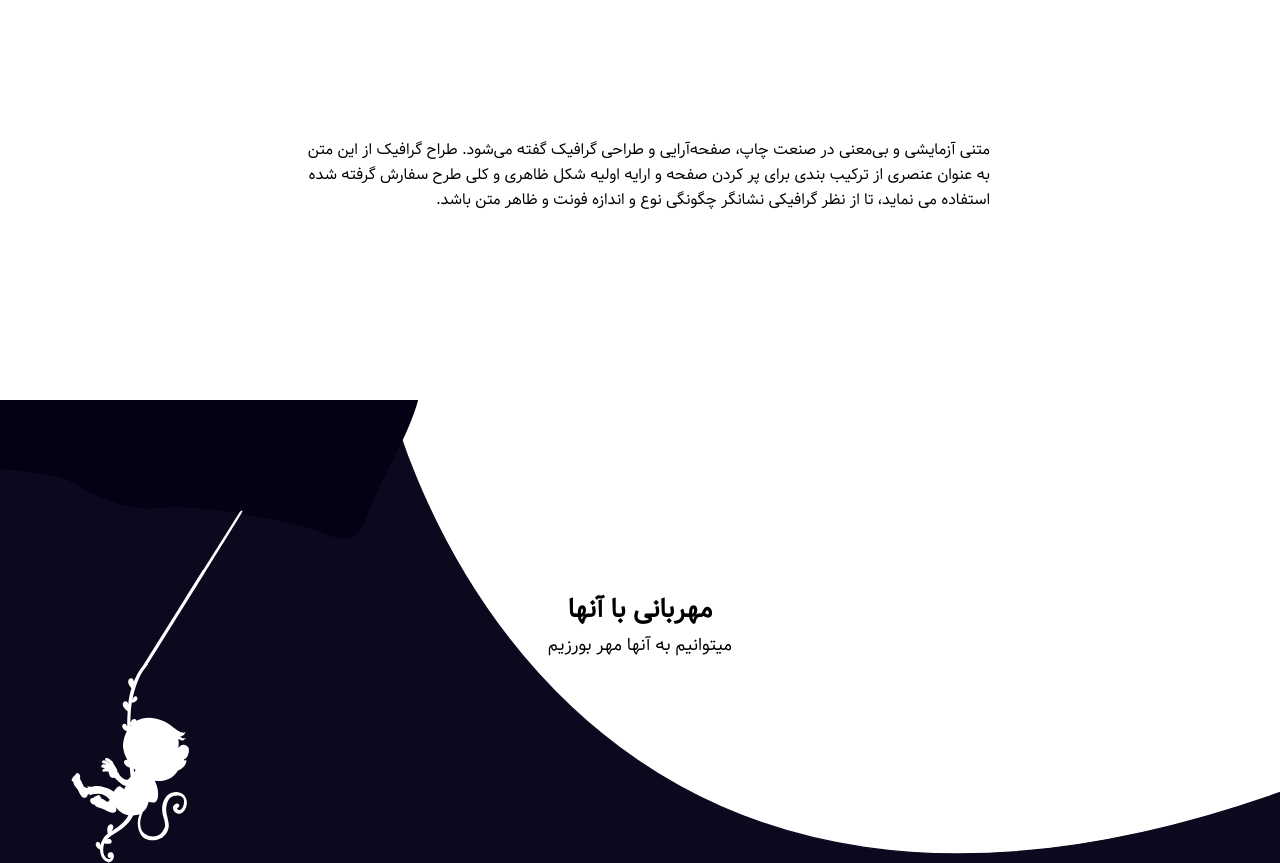
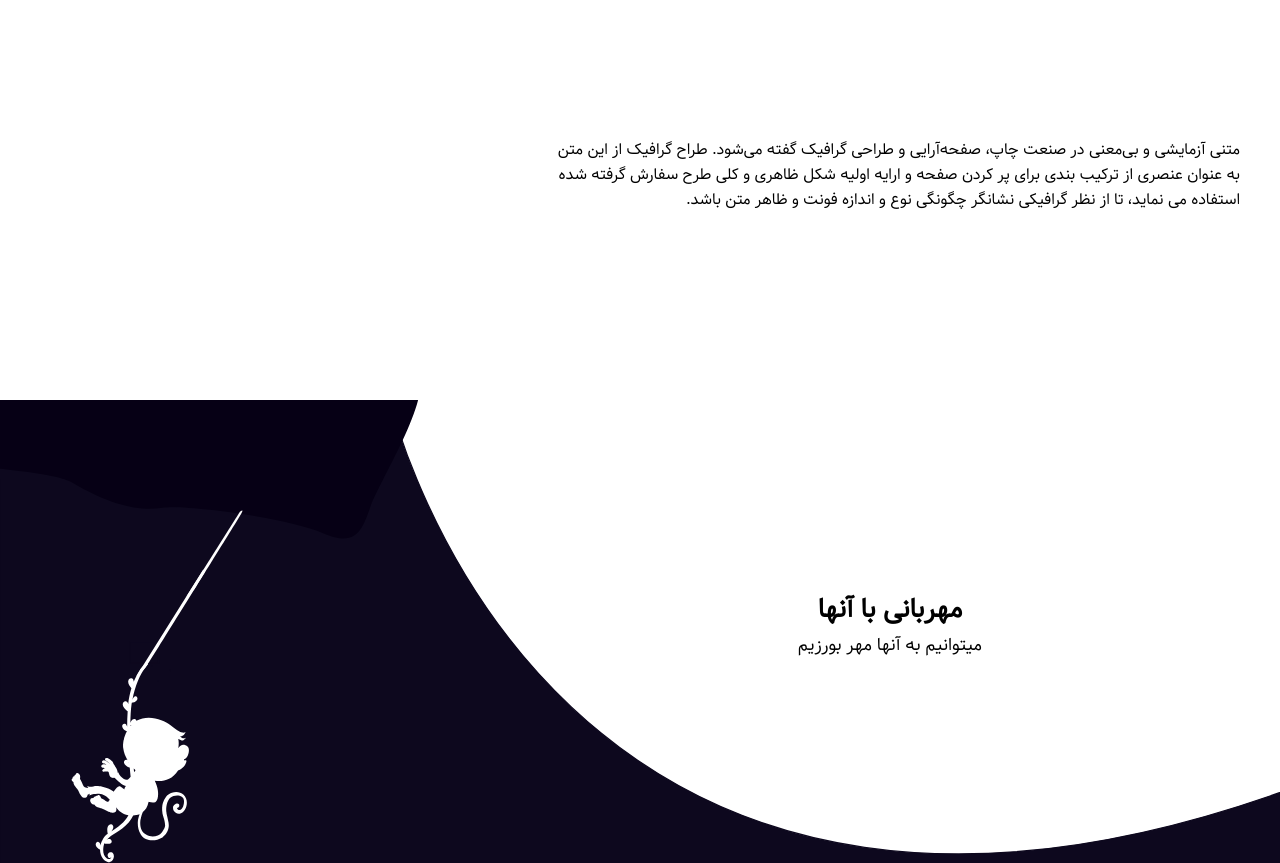
Before and after one commit to pouriaRahmani/Animal-protection-template, a plain HTML site: page index.html in a window 1280 px wide. Shown: the part 1300-2163 px from the top of the page. Drawn offline with Linux system fonts and the light colour scheme; files whose address does not match are found by name.

Commit message:
Update style.css

```diff
--- a/css/style.css
+++ b/css/style.css
@@ -99,7 +99,7 @@ header nav ul li a:hover {
 .container {
     width: 700px;
     margin: auto;
-    /*   margin-right: 40px; */
+    margin-right: 40px;
 }
 
 .wolf {
```
